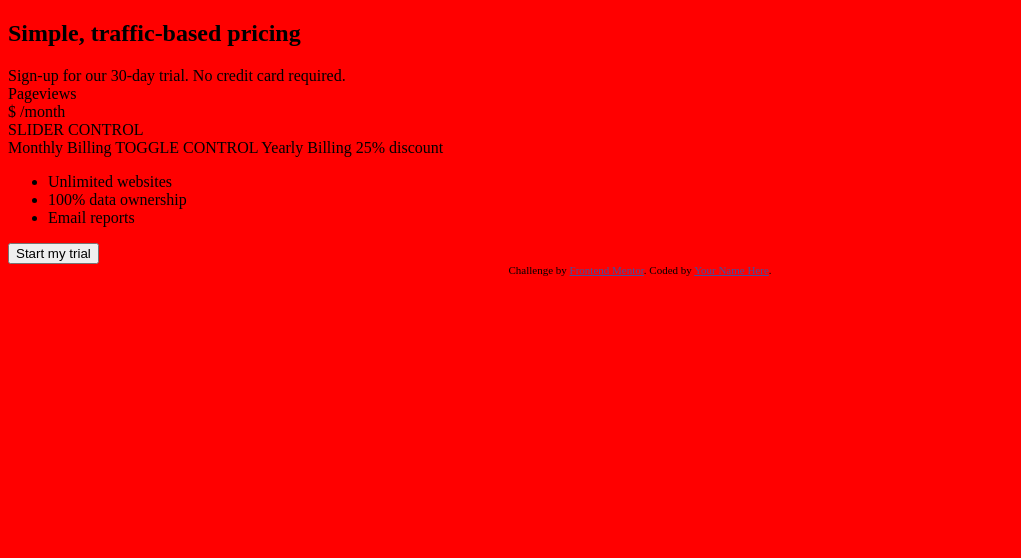
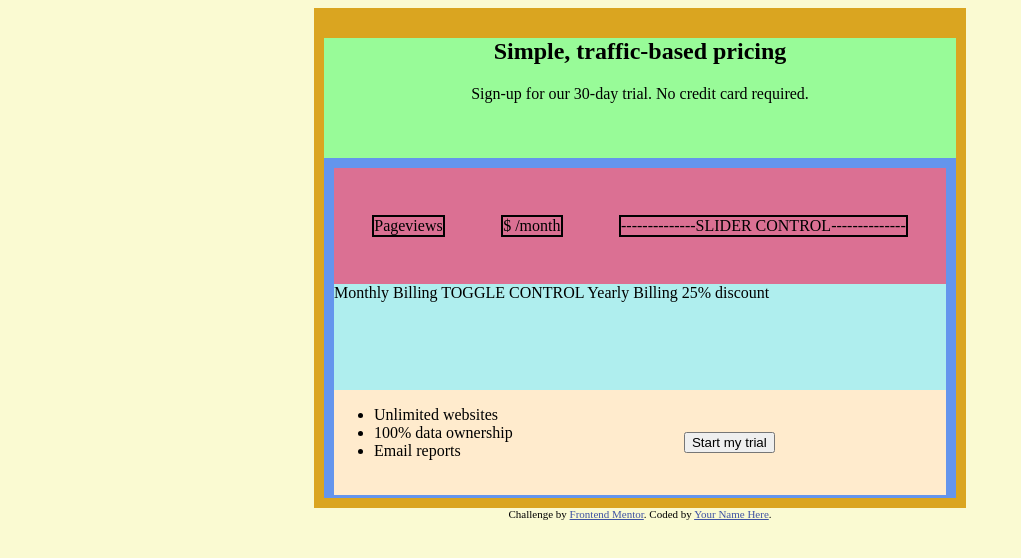
Before and after one commit to teasmade/FrontEndMentor, a plain HTML site: page Price Component/interactive-pricing-component-main/index.html in a window 1280 px wide. Shown: the whole page, without its empty margins (0-1021 px from the left). Drawn offline with Linux system fonts and the light colour scheme.

Commit message:
Initial layout work

```diff
--- a/Price Component/interactive-pricing-component-main/index.html
+++ b/Price Component/interactive-pricing-component-main/index.html
@@ -13,22 +13,22 @@
 </head>
 
 <body>
-
+<section class="card">
   <section class="head">
-    <div class="headItem">
+    <div class="headItems">
       <h2 id="title">Simple, traffic-based pricing</h2>
       <span class="strapline">Sign-up for our 30-day trial.</span>
       <span class="strapline">No credit card required.</span>
     </div>
   </section>
 
-  <section>
+  <section class="signupForm">
     <form action="" class="tierForm">
 
       <div class="sliderGroup">
-        <div class="tierPageviews">Pageviews</div>
-        <div class="tierPrice">$ /month</div>
-        <div class="slider">SLIDER CONTROL</div>
+        <div class="tierPageviews sliderItem">Pageviews</div>
+        <div class="tierPrice sliderItem">$ /month</div>
+        <div class="slider sliderItem">--------------SLIDER CONTROL--------------</div>
       </div>
 
       <div class="optionsGroup">
@@ -52,6 +52,7 @@
       </div>
     </form>
   </section>
+</section>
 
 
 
--- a/Price Component/interactive-pricing-component-main/styles/styles.css
+++ b/Price Component/interactive-pricing-component-main/styles/styles.css
@@ -1,5 +1,5 @@
 body {
-    background-color: red;
+  background-color: lightgoldenrodyellow;
 }
 
 .attribution {
@@ -10,3 +10,55 @@ body {
 .attribution a {
   color: hsl(228, 45%, 44%);
 }
+
+.card {
+  width: 50%;
+  margin: auto;
+  padding: 10px;
+  background-color: goldenrod;
+}
+
+.headItems {
+  background-color: palegreen;
+  text-align: center;
+  height: 15vh;
+}
+
+.signupForm {
+  background-color:cornflowerblue;
+  height: 40vh;
+  padding: 10px;
+}
+
+.tierForm {
+  height: inherit;
+}
+
+.sliderGroup {
+  background-color: palevioletred;
+  display: flex;
+  justify-content: space-around;
+  align-content: space-around;
+  flex-wrap: wrap;
+  height: 30%;
+  padding: 10px;
+}
+
+.sliderItem {
+  border: 2px solid black;
+}
+
+.optionsGroup {
+  background-color: paleturquoise;
+  height: 33%;
+}
+
+.signupGroup {
+  background-color: blanchedalmond;
+  display: flex;
+  height: 33%;
+}
+
+.submit {
+  margin: auto;
+}
```
Lines whose indentation alone changed are shown as unchanged.
